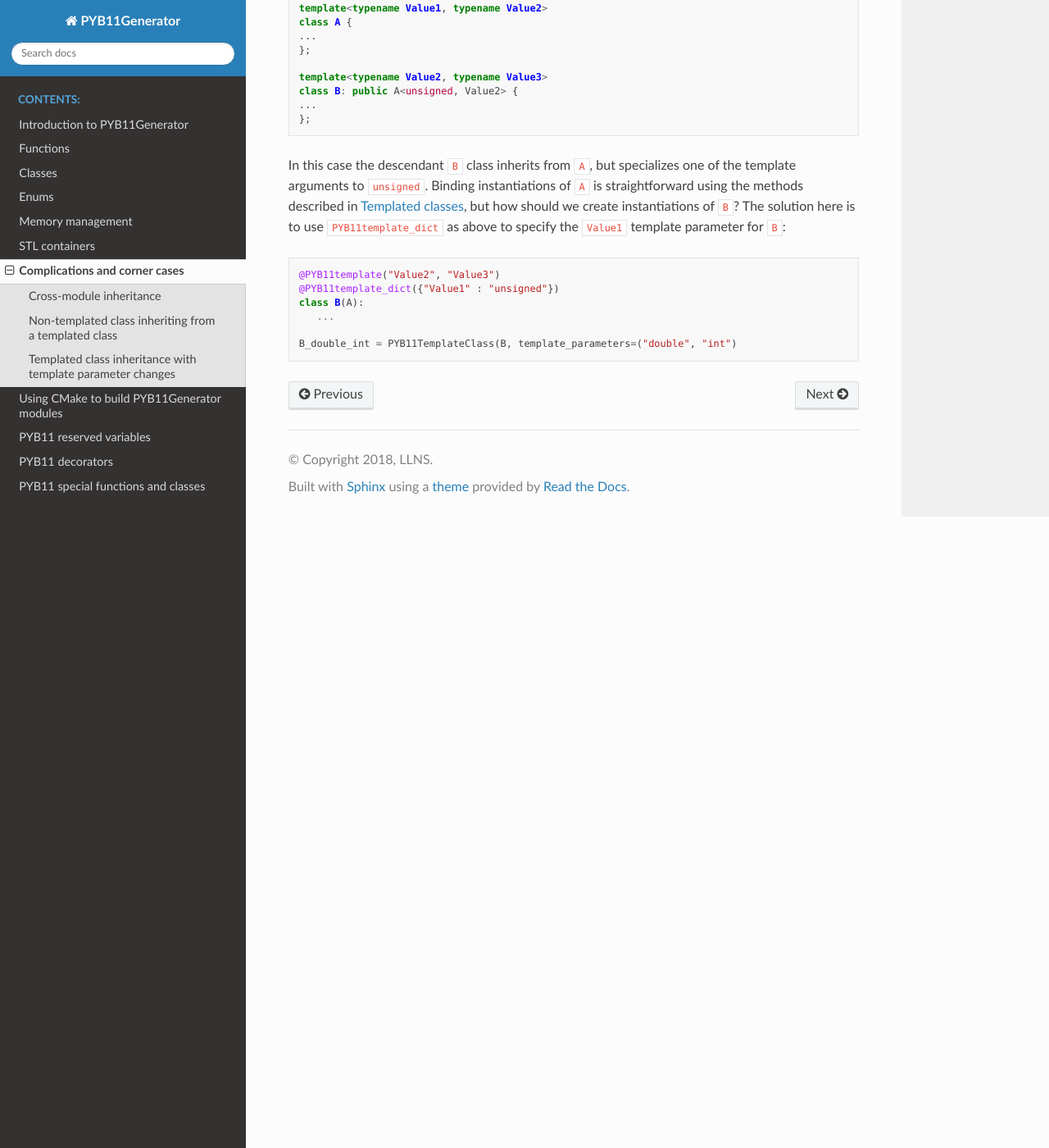
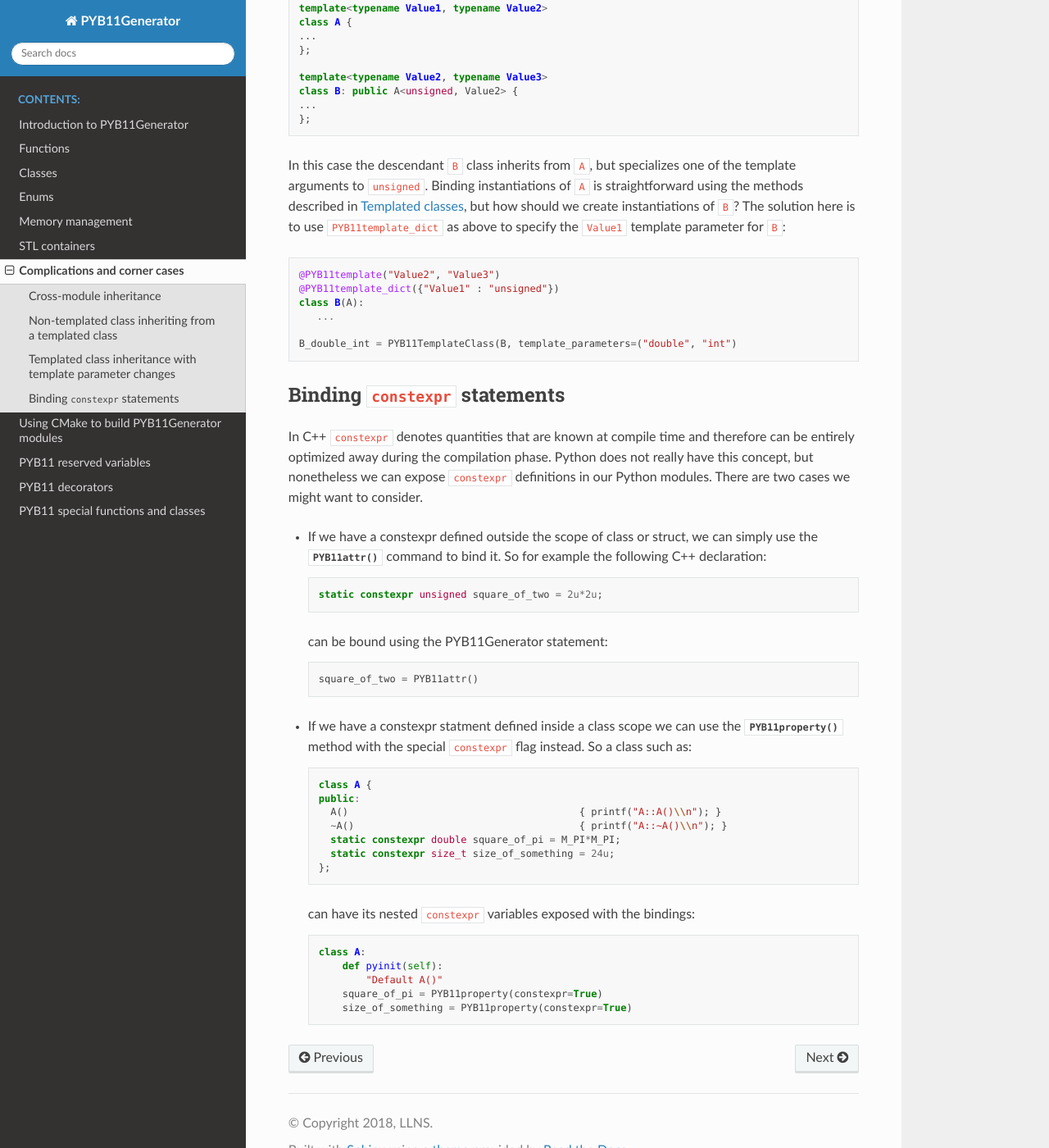
Before and after one commit to LLNL/PYB11Generator, a Sphinx documentation site: the page built from docs/complications.rst, in a window 1280 px wide and 1400 px high, scrolled down 3390 px. Shown: the whole window at 82% size. Built offline with Sphinx 7.4.7 and the Read the Docs theme 2.0.0, drawn with Linux system fonts in a browser that asks for light colours.

Commit message:
Minor changes to better support C++ constexpr variables

```diff
--- a/CMakeLists.txt
+++ b/CMakeLists.txt
@@ -33,4 +33,5 @@ add_subdirectory(tests/cross_module)
 add_subdirectory(tests/inheritance)
 add_subdirectory(tests/protected)
 add_subdirectory(tests/inject)
+add_subdirectory(tests/constexpr)
 # add_subdirectory(tests/numpy)    # Not ready yet -- need to augment PYB11 to support the buffer protocol to do correctly
--- a/docs/PYB11functions.rst
+++ b/docs/PYB11functions.rst
@@ -71,7 +71,7 @@ This section describes the special functions and classes defined in PYB11Generat
   * ``doc``: Optionally give a docstring.
 
 .. #############################################################################
-.. py:function:: PYB11property([returnType = None, getter = None, setter = None, doc = None, getterraw = None, setterraw = None,  getterconst = True, setterconst = False, static = None, returnpolicy = None])
+.. py:function:: PYB11property([returnType = None, getter = None, setter = None, doc = None, getterraw = None, setterraw = None,  getterconst = True, setterconst = False, static = None, constexpr = False, returnpolicy = None])
 
    Helper to setup a class property.
 
@@ -92,6 +92,8 @@ This section describes the special functions and classes defined in PYB11Generat
    * ``setterconst``: Specify if ``setter`` is a const method.
 
    * ``static``: If ``True``, make this a static property.
+
+   * ``constexpr``: Set to ``True`` if the property is a C++ constexpr expression.
 
    * ``returnpolicy``: Specify a special return policy for how to handle the memory of the return value.  Read pybind11 documentation at :ref:`pybind11:return_value_policies`.
 
--- a/docs/complications.rst
+++ b/docs/complications.rst
@@ -167,3 +167,39 @@ In this case the descendant ``B`` class inherits from ``A``, but specializes one
      ...
 
   B_double_int = PYB11TemplateClass(B, template_parameters=("double", "int")
+
+--------------------------------
+Binding ``constexpr`` statements
+--------------------------------
+
+In C++ ``constexpr`` denotes quantities that are known at compile time and therefore can be entirely optimized away during the compilation phase.  Python does not really have this concept, but nonetheless we can expose ``constexpr`` definitions in our Python modules.  There are two cases we might want to consider.
+
+* If we have a constexpr defined outside the scope of class or struct, we can simply use the :func:`PYB11attr` command to bind it.  So for example the following C++ declaration:
+
+  .. code-block:: cpp
+
+     static constexpr unsigned square_of_two = 2u*2u;
+
+  can be bound using the PYB11Generator statement::
+
+    square_of_two = PYB11attr()
+
+* If we have a constexpr statment defined inside a class scope we can use the :func:`PYB11property` method with the special ``constexpr`` flag instead.  So a class such as:
+
+  .. code-block:: cpp
+
+     class A {
+     public:
+       A()                                       { printf("A::A()\\n"); }
+       ~A()                                      { printf("A::~A()\\n"); }
+       static constexpr double square_of_pi = M_PI*M_PI;
+       static constexpr size_t size_of_something = 24u;
+     };
+
+  can have its nested ``constexpr`` variables exposed with the bindings::
+
+    class A:
+        def pyinit(self):
+            "Default A()"
+        square_of_pi = PYB11property(constexpr=True)
+        size_of_something = PYB11property(constexpr=True)
```
Also changed, not shown: 3 other files.
